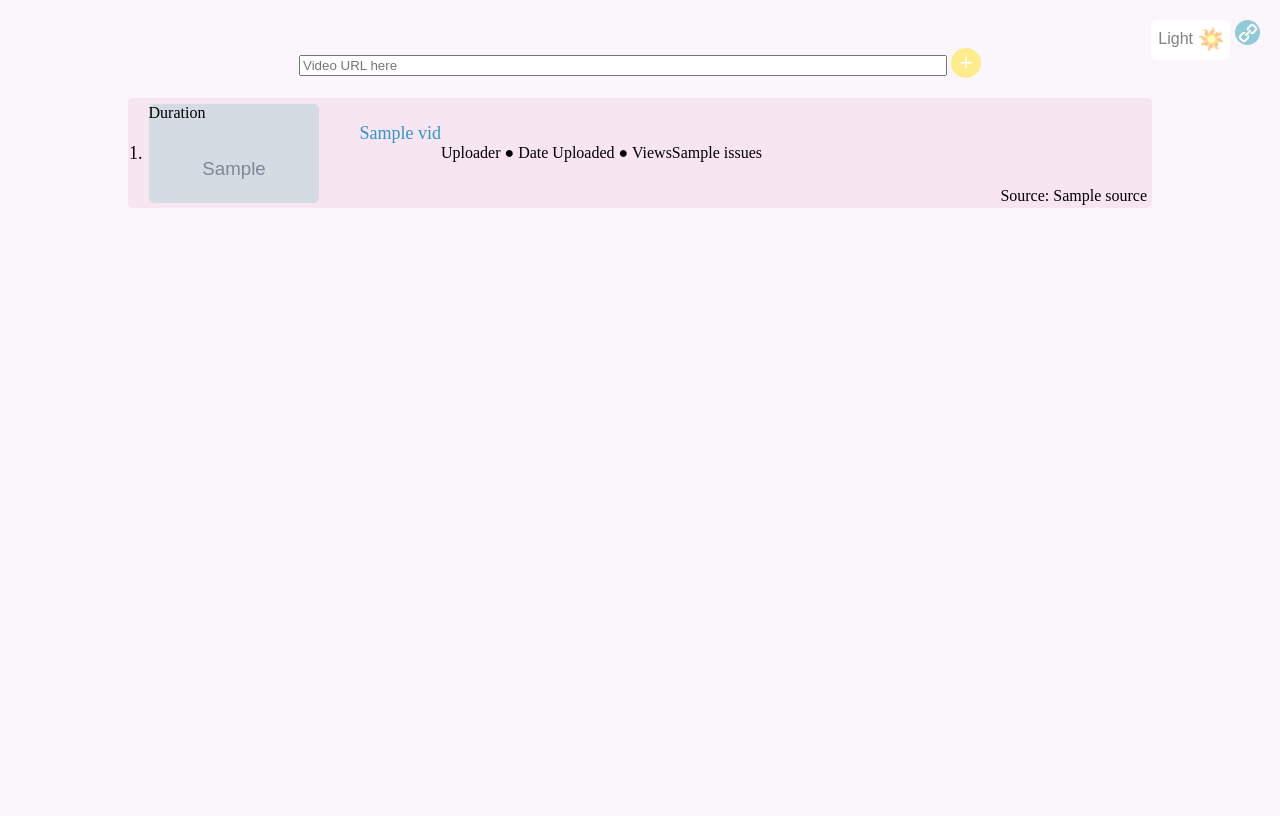
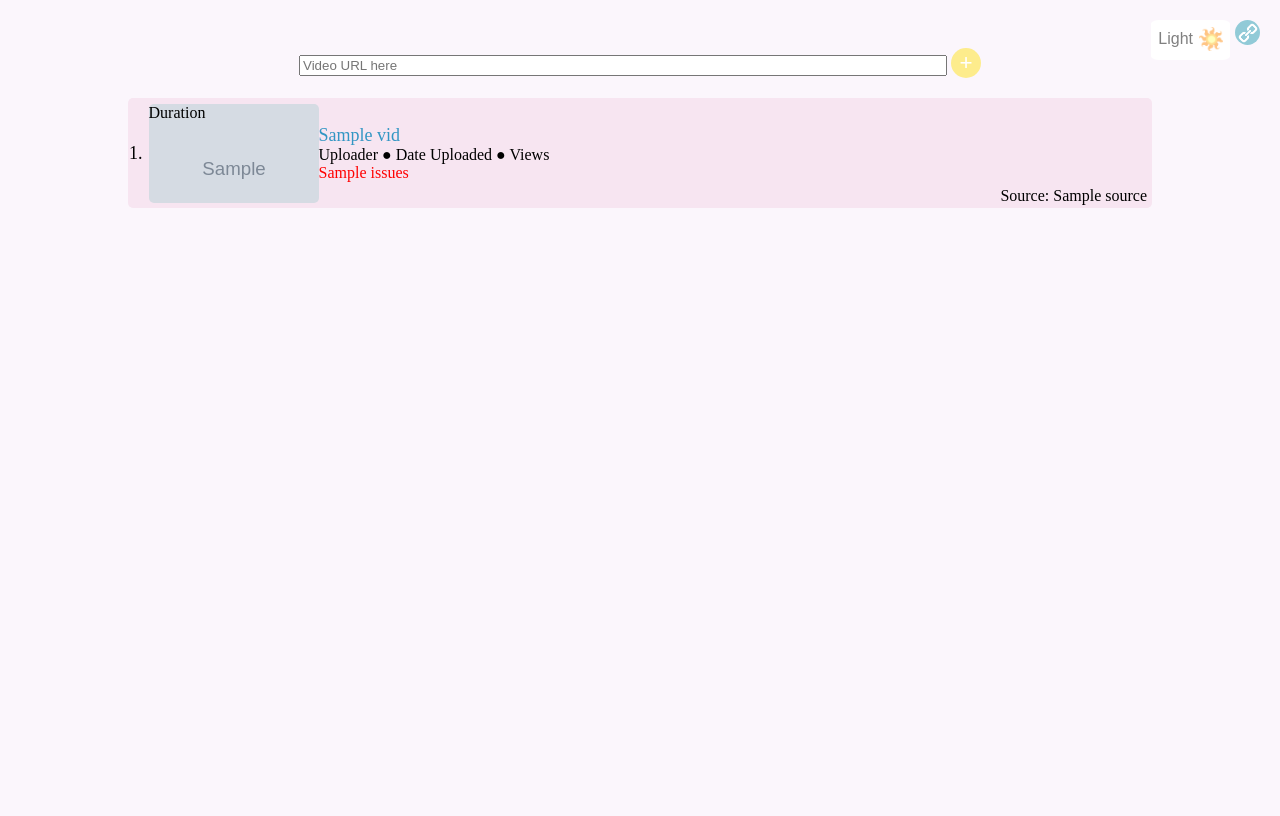
Before and after one commit to Brambles-cat/MixedPlaylist_WebServer, a Flask app: template templates/create.html in a window 1280 px wide. Run offline with Flask 3, Linux system fonts and the light colour scheme; the template is opened without the code that fills it: most values are stand-ins (such as "Sample title", 1, 10 or a date in 2020); grey boxes marked "Sample" are stand-in pictures.

Commit message:
dtfyugiuhuygyutfyd

```diff
--- a/main.py
+++ b/main.py
@@ -1,7 +1,5 @@
 from app import flaskapp
 from modules.routes import entry, create, playlist, switch_theme, validator
-import modules.bag_o_nifty_stuff as bag
 
 if __name__ == '__main__':
-	print(bag.API_KEY)
 	flaskapp.run(host='0.0.0.0', port=5000, debug=False)
--- a/static/styles/styles.css
+++ b/static/styles/styles.css
@@ -6,6 +6,7 @@
     --remove-btn-color: #6ebbcbbf;
     --share-btn-color: #6ebbcbbf;
     --theme-btn-color: white;
+    --checks-failed-color: red;
 }
 
 body {
@@ -55,6 +56,13 @@ body {
     max-height: 110px;
 }
 
+.rec-contents-col {
+    display: flex;
+    flex-direction: column;
+    align-items: center;
+    margin-left: 100px;
+}
+
 .remove-button {
     background-color: var(--remove-btn-color);
     width: 20px;
@@ -88,6 +96,10 @@ body {
     max-width: 170px;
 }
 
+.vid-issues {
+    color: var(--checks-failed-color);
+}
+
 #loading-symbol {
     position: absolute;
     left: 50%;
@@ -117,8 +129,9 @@ body {
 }
 
 .video-title {
+    text-align: left;
+    overflow-wrap: break-word;
     font-size: large;
-    margin-left: 4%;
     margin-bottom: 40px;
     color: var(--video-title-color);
     text-decoration: none;
--- a/templates/create.html
+++ b/templates/create.html
@@ -24,13 +24,15 @@
         <div class="thumbnail" style="background-image: url('{{ vid.thumbnail }}');">
             <div class="vid-duration">Duration</div>
         </div>
-        <a href='{{ vid.url }}' class="video-title">{{ vid.title }}</a>
-        <div class="vd2">Uploader ● Date Uploaded ● Views</div>
-        <span class="source">Source: {{ vid.source }}</span>
+        <div rec-contents-col>
+            <a href='{{ vid.url }}' class="video-title">{{ vid.title }}</a>
+            <div class="vd2">Uploader ● Date Uploaded ● Views</div>
+            <div class="source">Source: {{ vid.source }}</div>
+            {% if vid.issues %}
+                <div class="vid-issues">{{ vid.issues }}</div>
+            {% endif %}
+        </div>
         <button type="submit" class="remove-button" name="remove" value="{{ vid.index }}"></button>
-        {% if vid.issues %}
-            <div class="vid-issues">{{ vid.issues }}</div>
-        {% endif %}
     </div>
     {% endfor %}
 {% endblock %}
```
